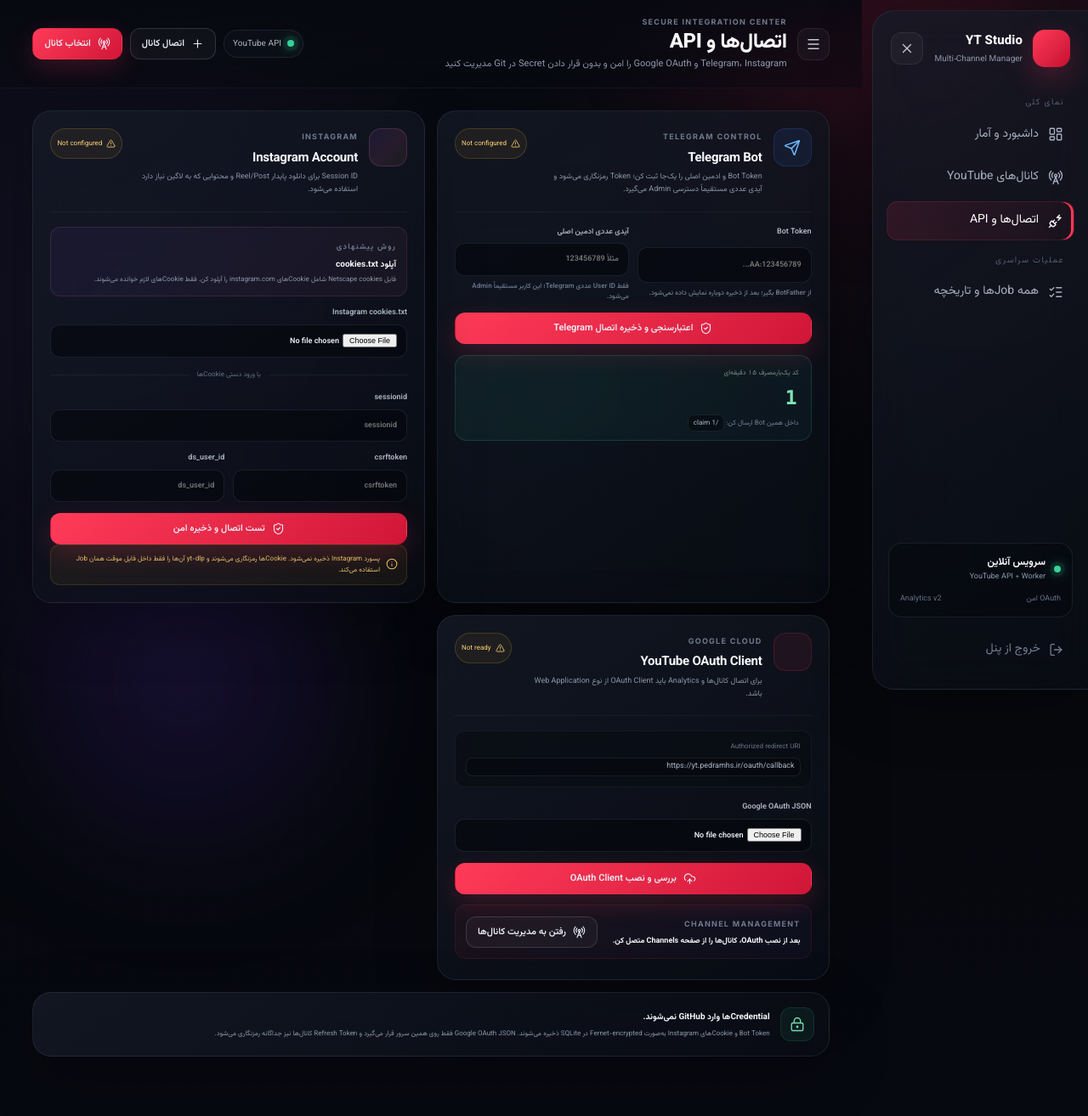
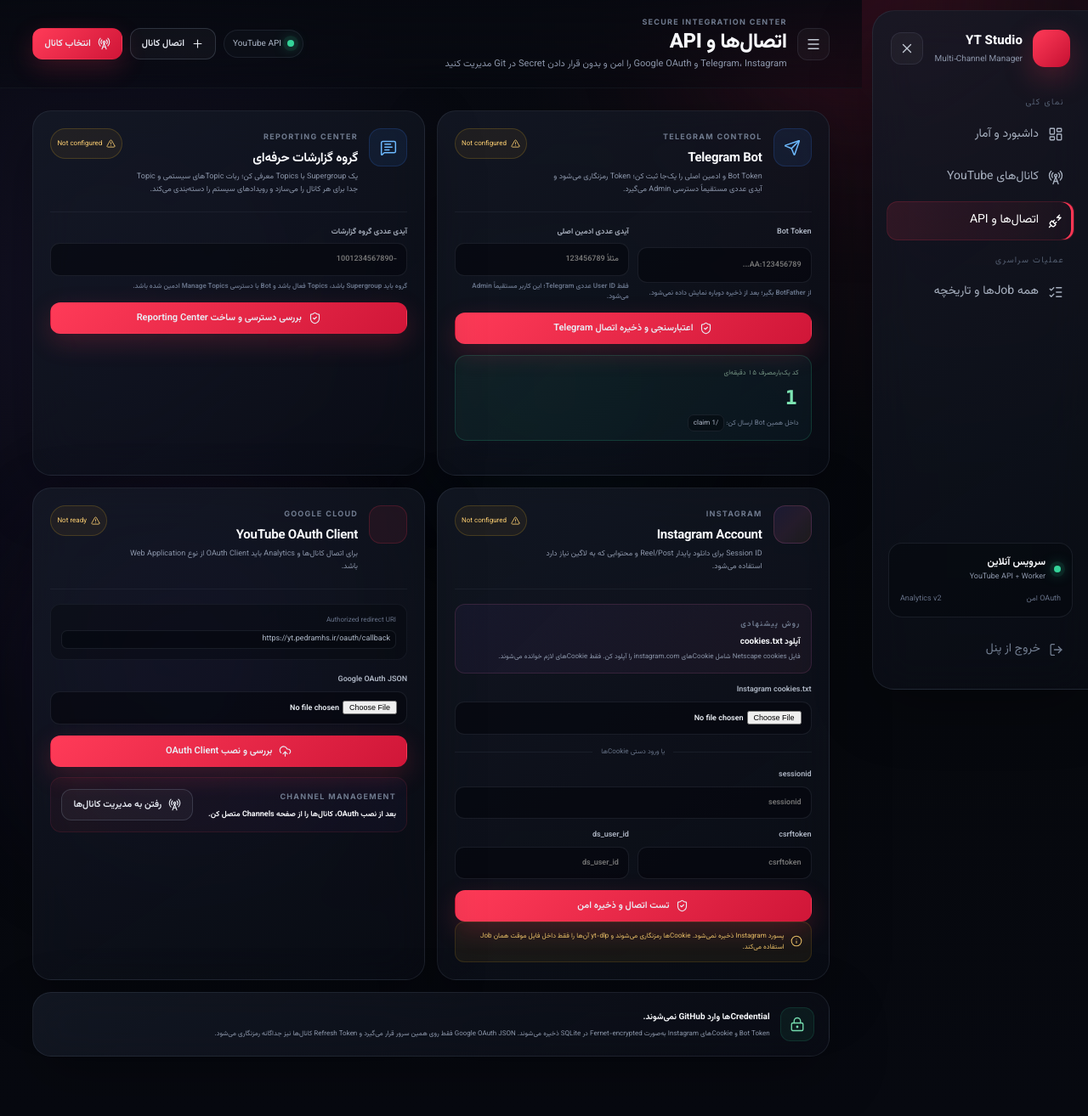
Before and after one commit to PEDIHS/yt, a Flask app: page /integrations in a window 1280 px wide. Shown: the whole page at 85% size. Run offline with Flask 3, Linux system fonts and the light colour scheme; the visitor is signed in with stand-in values (Sample User, id 1); parts of the project's set-up code (start-up, migrations or seed data) failed here and were passed over; some libraries are stand-ins or nearby versions.

Commit message:
ui: add Telegram reporting center configuration

```diff
--- a/templates/integrations.html
+++ b/templates/integrations.html
@@ -71,6 +71,77 @@
       <span>کد یک‌بارمصرف ۱۵ دقیقه‌ای</span>
       <strong>{{ claim_code }}</strong>
       <small>داخل همین Bot ارسال کن: <code>/claim {{ claim_code }}</code></small>
+    </div>
+    {% endif %}
+  </article>
+
+  <article class="glass-card integration-card" id="reporting-center">
+    <div class="integration-head">
+      <div class="integration-icon telegram"><i data-lucide="message-square-text"></i></div>
+      <div class="grow">
+        <span class="section-kicker">REPORTING CENTER</span>
+        <h2>گروه گزارشات حرفه‌ای</h2>
+        <p>یک Supergroup با Topics معرفی کن؛ ربات Topicهای سیستمی و Topic جدا برای هر کانال را می‌سازد و رویدادهای سیستم را دسته‌بندی می‌کند.</p>
+      </div>
+      <span class="scope-badge {{ 'ok' if reporting.configured else 'warn' }}">
+        <i data-lucide="{{ 'circle-check' if reporting.configured else 'triangle-alert' }}"></i>
+        {{ 'Configured' if reporting.configured else 'Not configured' }}
+      </span>
+    </div>
+
+    {% if reporting.configured %}
+    <div class="tg-connected-card">
+      <div class="tg-connected-main">
+        <div class="tg-bot-avatar"><i data-lucide="messages-square"></i><span class="status-orb"></span></div>
+        <div class="grow">
+          <span class="section-kicker">ACTIVE REPORT GROUP</span>
+          <h3>{{ reporting.title or 'Telegram Reporting Group' }}</h3>
+          <p><span class="mono">{{ reporting.group_id }}</span> · گزارش‌های انتشار، پردازش، اتصال‌ها، Instagram، Copyright، خطاها و گزارش روزانه.</p>
+        </div>
+      </div>
+      <div class="tg-status-grid">
+        <div><i data-lucide="layout-list"></i><span>Topics</span><strong>{{ reporting.topic_count }}</strong></div>
+        <div><i data-lucide="layers-3"></i><span>System</span><strong>{{ reporting.system_topic_count }}</strong></div>
+        <div><i data-lucide="youtube"></i><span>Channels</span><strong>{{ reporting.channel_topic_count }}</strong></div>
+      </div>
+      {% if reporting.last_sync_at %}
+      <div class="ig-security-strip">
+        <div class="ig-security-copy">
+          <span class="ig-security-icon"><i data-lucide="refresh-cw"></i></span>
+          <div><strong>آخرین بروزرسانی Topicها</strong><small>{{ reporting.last_sync_at }} UTC</small></div>
+        </div>
+      </div>
+      {% endif %}
+      {% if reporting.last_error %}
+      <div class="ig-security-strip">
+        <div class="ig-security-copy">
+          <span class="ig-security-icon"><i data-lucide="triangle-alert"></i></span>
+          <div><strong>آخرین خطای گزارش‌دهی</strong><small>{{ reporting.last_error }}</small></div>
+        </div>
+      </div>
+      {% endif %}
+    </div>
+    {% endif %}
+
+    <form method="post" action="{{ url_for('integrations_reporting') }}" class="form-grid one integration-form">
+      <input type="hidden" name="csrf_token" value="{{ csrf_token() }}">
+      <label>آیدی عددی گروه گزارشات
+        <input type="text" name="group_id" inputmode="numeric" pattern="-?[0-9]+" placeholder="-1001234567890" value="{{ reporting.group_id or '' }}" required>
+        <span class="hint">گروه باید Supergroup باشد، Topics فعال باشد و Bot با دسترسی Manage Topics ادمین شده باشد.</span>
+      </label>
+      <button class="btn btn-primary"><i data-lucide="shield-check"></i> بررسی دسترسی و ساخت Reporting Center</button>
+    </form>
+
+    {% if reporting.configured %}
+    <div class="ig-account-actions">
+      <form method="post" action="{{ url_for('integrations_reporting_sync') }}">
+        <input type="hidden" name="csrf_token" value="{{ csrf_token() }}">
+        <button class="btn btn-soft"><i data-lucide="refresh-cw"></i> Update Topics</button>
+      </form>
+      <form method="post" action="{{ url_for('integrations_reporting_disconnect') }}" onsubmit="return confirm('اتصال گروه گزارشات از پنل حذف شود؟')">
+        <input type="hidden" name="csrf_token" value="{{ csrf_token() }}">
+        <button class="btn btn-danger"><i data-lucide="unlink"></i> قطع Reporting Center</button>
+      </form>
     </div>
     {% endif %}
   </article>
```
